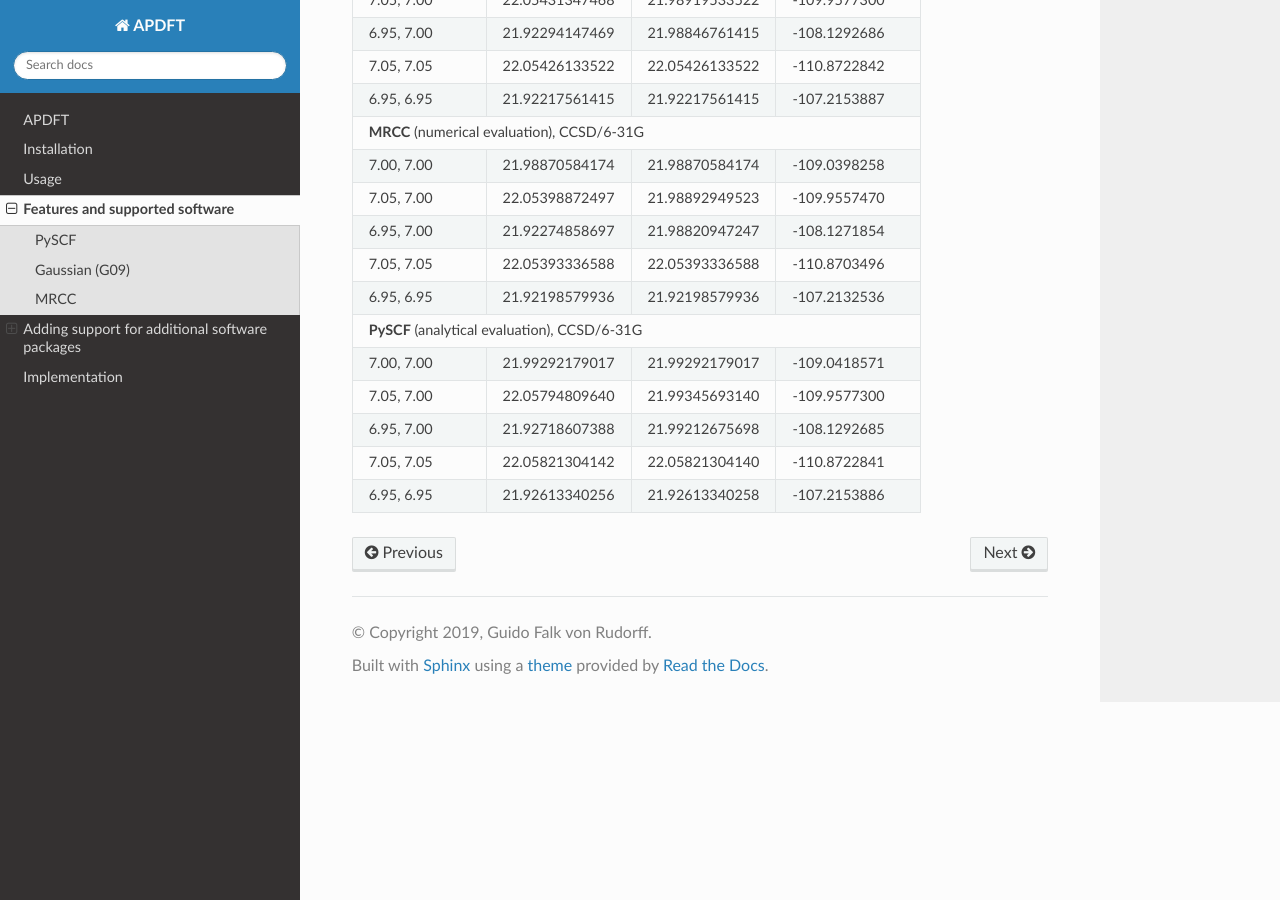
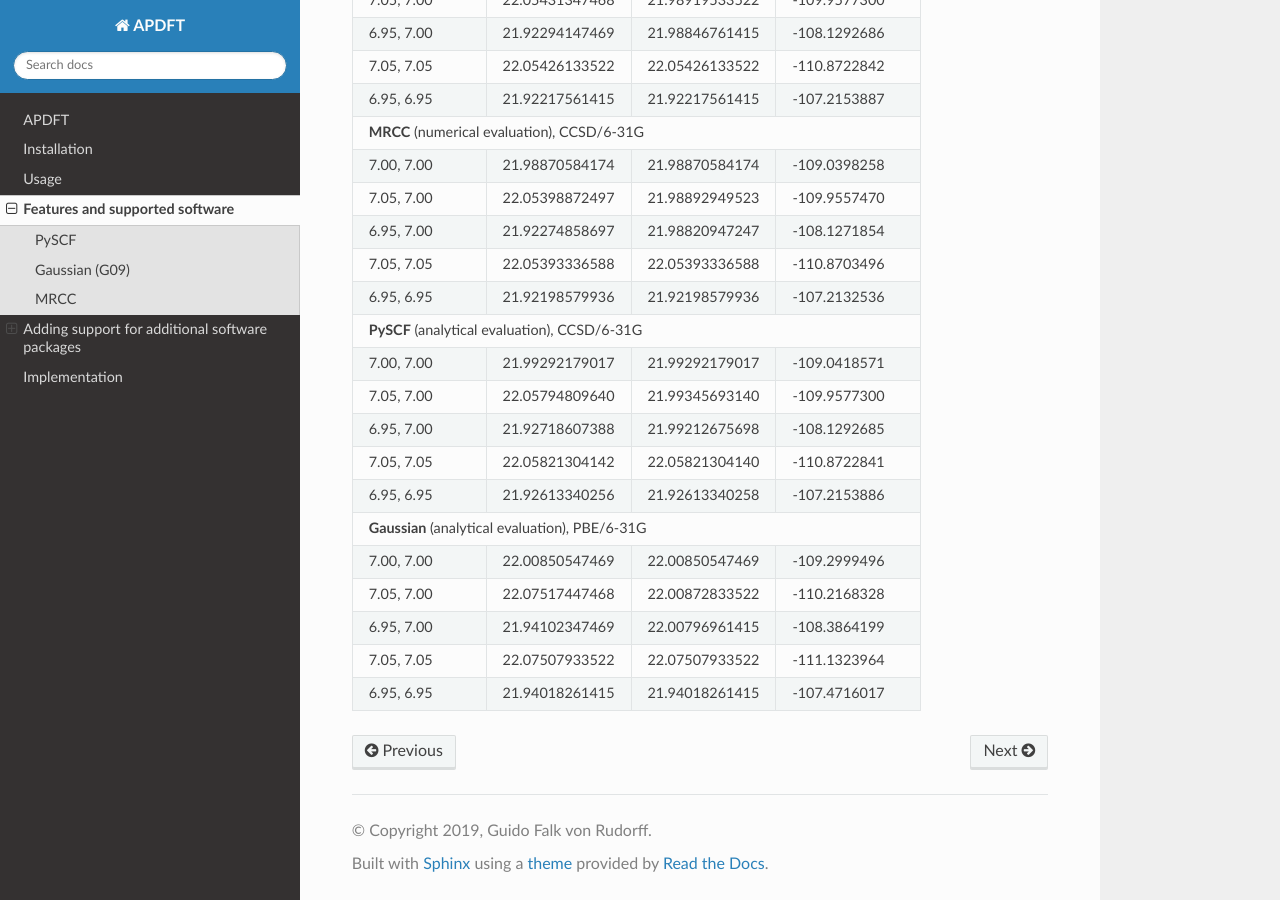
Before and after one commit to ferchault/APDFT, a Sphinx documentation site: the page built from docs/features.rst, in a window 1280 px wide and 900 px high, scrolled down 2170 px. Built offline with Sphinx 7.4.7 and the Read the Docs theme 2.0.0, drawn with Linux system fonts in a browser that asks for light colours; the version number could not be read and is left out.

Commit message:
More example energies, #157

```diff
--- a/docs/features.rst
+++ b/docs/features.rst
@@ -92,3 +92,15 @@ To see whether the electronic electrostatic potential at the nuclei is evaluated
 +-----------------+-------------------+-------------------+---------------------+
 | 6.95, 6.95      | 21.92613340256    | 21.92613340258    | -107.2153886        |
 +-----------------+-------------------+-------------------+---------------------+
+| **Gaussian** (analytical evaluation), PBE/6-31G                               |
++-----------------+-------------------+-------------------+---------------------+
+| 7.00, 7.00      | 22.00850547469    | 22.00850547469    | -109.2999496        |
++-----------------+-------------------+-------------------+---------------------+
+| 7.05, 7.00      | 22.07517447468    | 22.00872833522    | -110.2168328        |
++-----------------+-------------------+-------------------+---------------------+
+| 6.95, 7.00      | 21.94102347469    | 22.00796961415    | -108.3864199        |
++-----------------+-------------------+-------------------+---------------------+
+| 7.05, 7.05      | 22.07507933522    | 22.07507933522    | -111.1323964        |
++-----------------+-------------------+-------------------+---------------------+
+| 6.95, 6.95      | 21.94018261415    | 21.94018261415    | -107.4716017        |
++-----------------+-------------------+-------------------+---------------------+
```
